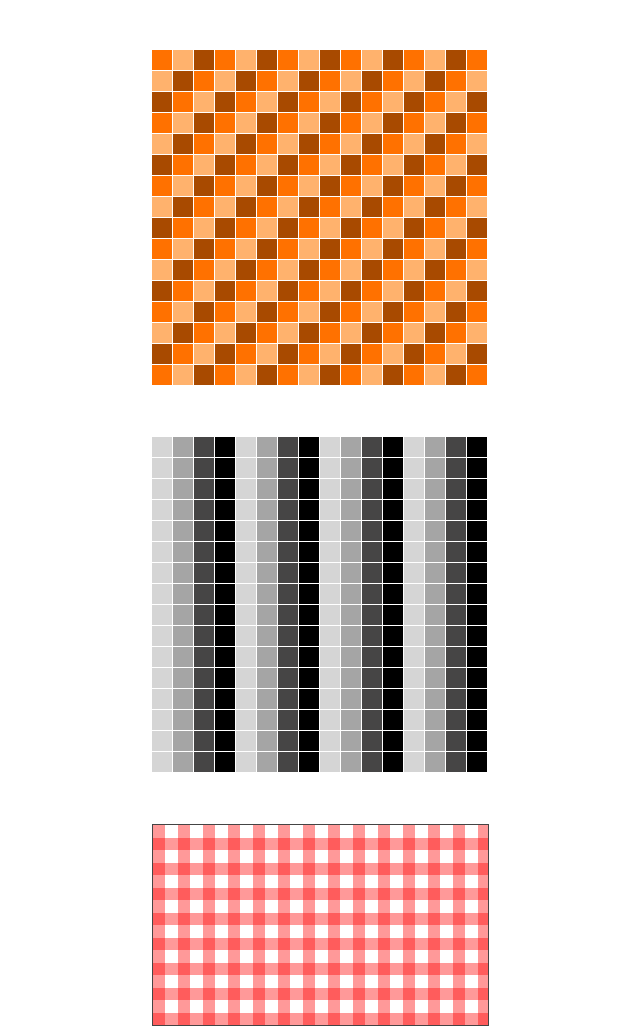
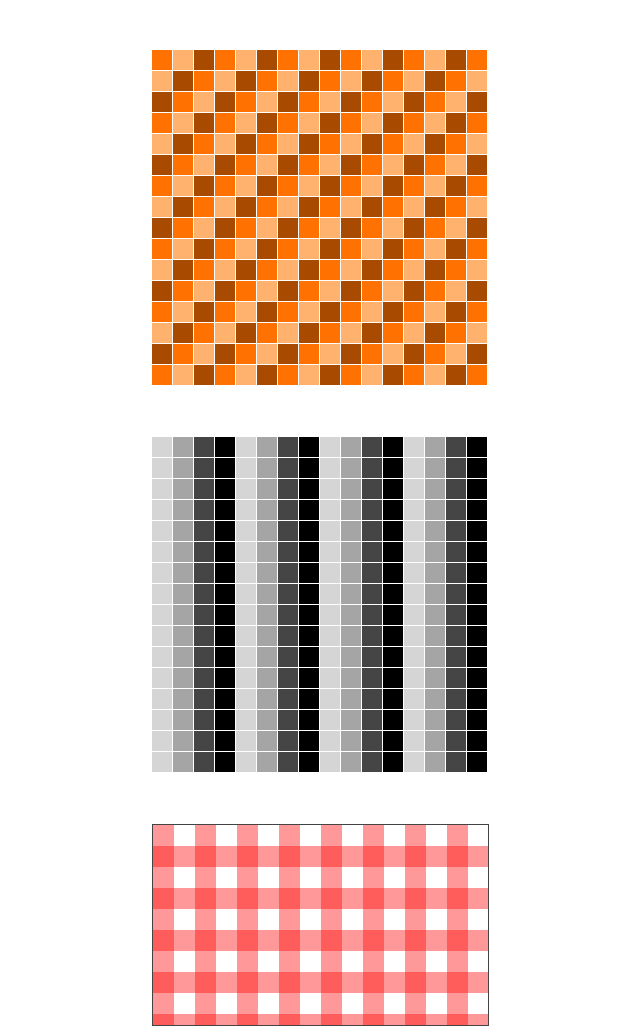
Before and after one commit to matanbouganim/diHomework, a plain HTML site: page week_2/day1/dailychallenge.html in a window 1280 px wide. Shown: the whole page, without its empty margins (235-875 px from the left). Drawn offline with Linux system fonts and the light colour scheme.

Commit message:
updated size of pattern

```diff
--- a/week_2/day1/dailychallenge.css
+++ b/week_2/day1/dailychallenge.css
@@ -76,5 +76,5 @@
         rgba(255, 0, 0, 0.4) 50%,
         transparent 0
         );
-  background-size: 25px 25px;
+  background-size: 42px 42px;
 }
```
